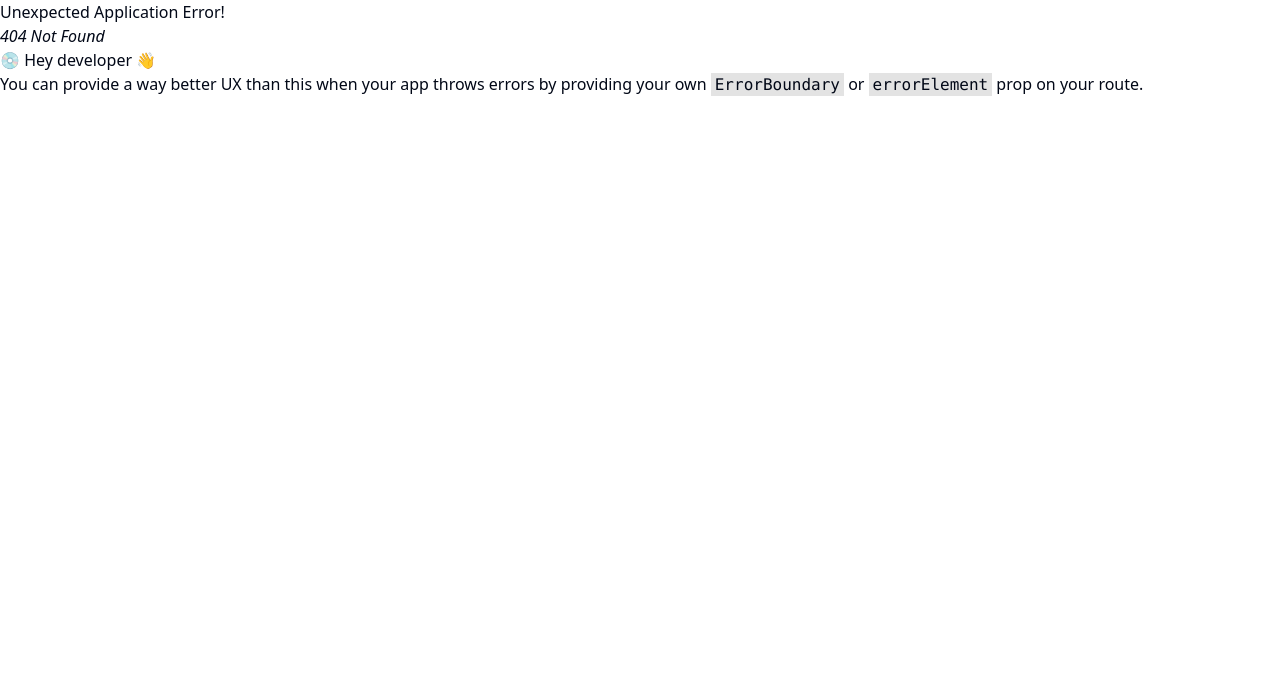
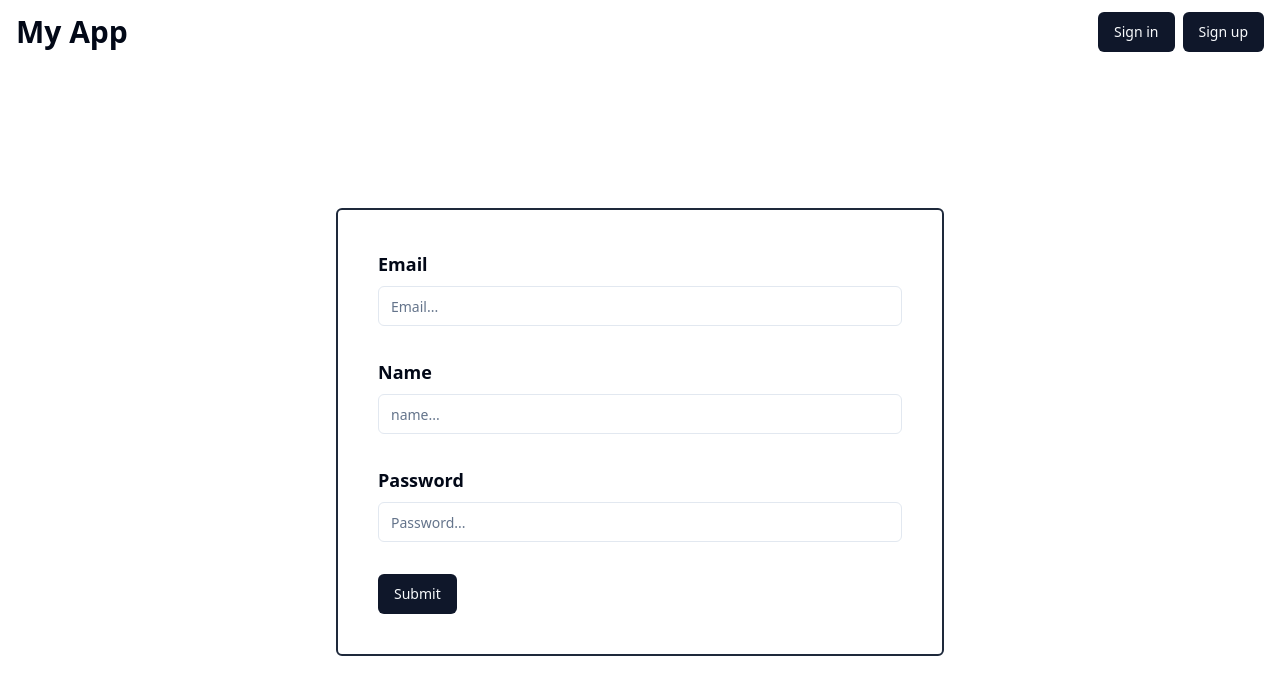
Before and after one commit to Kokosalah45/easy-generator-task, a React (Vite) app in the folder frontend/: page /auth/signup in a window 1280 px wide. Before the commit this address had no page. Shown: the top 694 px of the page. Built offline with nearby package versions, Linux system fonts and the light colour scheme.

Commit message:
feat: signup

```diff
--- a/frontend/src/App.tsx
+++ b/frontend/src/App.tsx
@@ -20,14 +20,14 @@ function App() {
               asChild={authState === 'unauthenticated'}
             >
               {authState === 'unauthenticated' ? (
-                <Link to="/signin">Sign in</Link>
+                <Link to="/auth/signin">Sign in</Link>
               ) : (
                 'Sign out'
               )}
             </Button>
             {authState === 'unauthenticated' && (
               <Button asChild>
-                <Link to="/signup">Sign up</Link>
+                <Link to="/auth/signup">Sign up</Link>
               </Button>
             )}
           </div>
--- a/frontend/src/components/ui/form.tsx
+++ b/frontend/src/components/ui/form.tsx
@@ -184,7 +184,9 @@ const GlobalFormMessage = React.forwardRef<
       className={cn('text-sm font-medium text-destructive', className)}
       {...props}
     >
-      {body}
+      {Array.isArray(body)
+        ? body.map((message, index) => <span key={index}>{message}</span>)
+        : body}
     </p>
   );
 });
--- /dev/null
+++ b/frontend/src/features/SignupForm/index.tsx
@@ -0,0 +1,127 @@
+import { zodResolver } from '@hookform/resolvers/zod';
+import { useForm } from 'react-hook-form';
+import { z } from 'zod';
+import { Button } from '@/components/ui/button';
+import {
+  Form,
+  FormControl,
+  FormField,
+  FormItem,
+  FormLabel,
+  FormMessage,
+  GlobalFormMessage,
+} from '@/components/ui/form';
+import { Input } from '@/components/ui/input';
+import { useAuth } from '@/providers/AuthProvider';
+import { useNavigate } from 'react-router';
+
+const formSchema = z.object({
+  email: z.string().email(),
+  password: z
+    .string()
+    .regex(
+      /^(?=.*[A-Za-z])(?=.*\d)(?=.*[@$!%*?&]).*$/,
+      'Password must contain at least one uppercase letter, one lowercase letter, one number and one special character',
+    )
+    .min(8)
+    .max(20),
+  name: z.string().min(2).max(50),
+});
+
+const SignupForm = () => {
+  const form = useForm<z.infer<typeof formSchema>>({
+    resolver: zodResolver(formSchema),
+    defaultValues: {
+      email: '',
+      password: '',
+      name: '',
+    },
+  });
+
+  const { signUp } = useAuth();
+
+  const navigate = useNavigate();
+
+  const onSubmit = async (values: z.infer<typeof formSchema>) => {
+    await signUp(values, {
+      onError: (error) => {
+        form.setError('root', {
+          type: error.code,
+          message: error.message,
+        });
+      },
+      onSuccess: () => {
+        form.reset();
+        navigate('/');
+      },
+    });
+  };
+
+  return (
+    <Form {...form}>
+      <form
+        onSubmit={form.handleSubmit(onSubmit)}
+        className="space-y-8 max-w-screen-md w-1/2 m-auto border-2 p-10 rounded-md border-slate-800"
+      >
+        <FormField
+          control={form.control}
+          name="email"
+          render={({ field, fieldState }) => (
+            <FormItem>
+              <FormLabel className="text-lg font-semibold">Email</FormLabel>
+              <FormControl>
+                <Input
+                  placeholder="Email..."
+                  {...field}
+                  className={fieldState.error ? 'border-red-500' : ''}
+                />
+              </FormControl>
+              <FormMessage />
+            </FormItem>
+          )}
+        />
+        <FormField
+          control={form.control}
+          name="name"
+          render={({ field, fieldState }) => (
+            <FormItem>
+              <FormLabel className="text-lg font-semibold">Name</FormLabel>
+              <FormControl>
+                <Input
+                  type="name"
+                  placeholder="name..."
+                  {...field}
+                  className={fieldState.error ? 'border-red-500' : ''}
+                />
+              </FormControl>
+              <FormMessage />
+            </FormItem>
+          )}
+        />
+        <FormField
+          control={form.control}
+          name="password"
+          render={({ field, fieldState }) => (
+            <FormItem>
+              <FormLabel className="text-lg font-semibold">Password</FormLabel>
+              <FormControl>
+                <Input
+                  type="password"
+                  placeholder="Password..."
+                  {...field}
+                  className={fieldState.error ? 'border-red-500' : ''}
+                />
+              </FormControl>
+              <FormMessage />
+            </FormItem>
+          )}
+        />
+
+        <GlobalFormMessage />
+        <Button type="submit">Submit</Button>
+      </form>
+    </Form>
+  );
+};
+
+export default SignupForm;
--- a/frontend/src/pages/SignupPage/index.tsx
+++ b/frontend/src/pages/SignupPage/index.tsx
@@ -1,14 +1,10 @@
 import PageLayout from '@/components/layout/PageLayout';
+import SignupForm from '@/features/SignupForm';
 
 const SignupPage = () => {
   return (
-    <PageLayout>
-      <div className="grid place-items-center">
-        <div className="text-center">
-          <h1>Sign up</h1>
-          <p>Sign up form goes here</p>
-        </div>
-      </div>
+    <PageLayout className="place-items-center grid">
+      <SignupForm />
     </PageLayout>
   );
 };
--- a/frontend/src/providers/AuthProvider/index.tsx
+++ b/frontend/src/providers/AuthProvider/index.tsx
@@ -11,6 +11,7 @@ import { TokenManager } from './services/token-manager';
 const URLS = {
   SIGNIN: '/api/auth/signin',
   ME: '/api/auth/me',
+  SIGNUP: '/api/auth/signup',
 };
 
 type SignInParams = {
@@ -29,10 +30,22 @@ type SignInOptions = {
   onSuccess?: () => void;
 };
 
+type SignUpParams = {
+  email: string;
+  password: string;
+  name: string;
+};
+
+type SignUpOptions = {
+  onError?: (error: ErrorData) => void;
+  onSuccess?: () => void;
+};
+
 type AuthContextType = {
   user: User | null;
   signIn: (props: SignInParams, options?: SignInOptions) => Promise<void>;
   signOut: () => void;
+  signUp: (props: SignUpParams, options?: SignUpOptions) => Promise<void>;
   authState: AuthState;
 } | null;
 
@@ -98,6 +111,31 @@ export const AuthProvider = ({ children }: PropsWithChildren) => {
     [getUserData],
   );
 
+  const signUp = useCallback(
+    async (
+      { email, password, name }: SignUpParams,
+      options?: SignUpOptions,
+    ) => {
+      const res = await fetch(URLS.SIGNUP, {
+        method: 'POST',
+        headers: {
+          'Content-Type': 'application/json',
+        },
+        body: JSON.stringify({ email, password, name }),
+      });
+
+      if (res.ok) {
+        options?.onSuccess?.();
+        return;
+      }
+
+      const errorData = (await res.json()) as ErrorData;
+
+      options?.onError?.(errorData);
+    },
+    [],
+  );
+
   const signOut = useCallback(() => {
     TokenManager.removeToken({
       onRemove: () => {
@@ -117,6 +155,7 @@ export const AuthProvider = ({ children }: PropsWithChildren) => {
         authState: state.authState,
         signIn,
         signOut,
+        signUp,
       }}
     >
       {children}
```
Also changed, not shown: frontend/src/main.tsx (+9 -2 lines), 1 other file (tests, documents, lock files or other folders).
